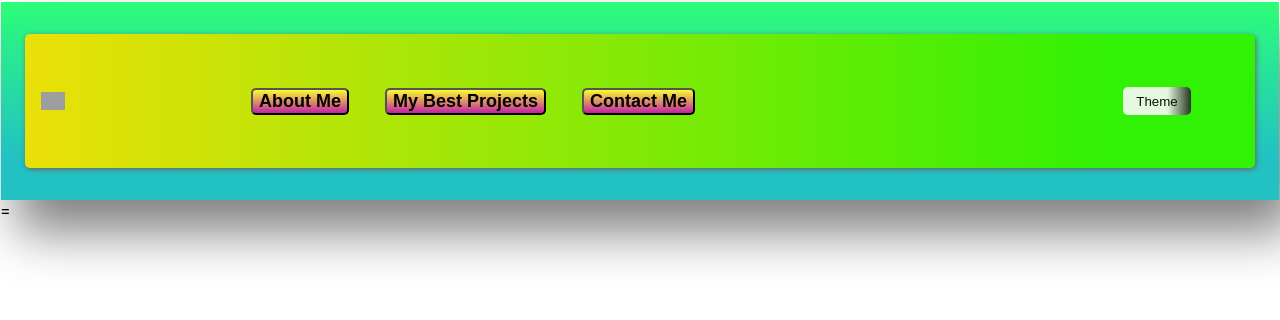
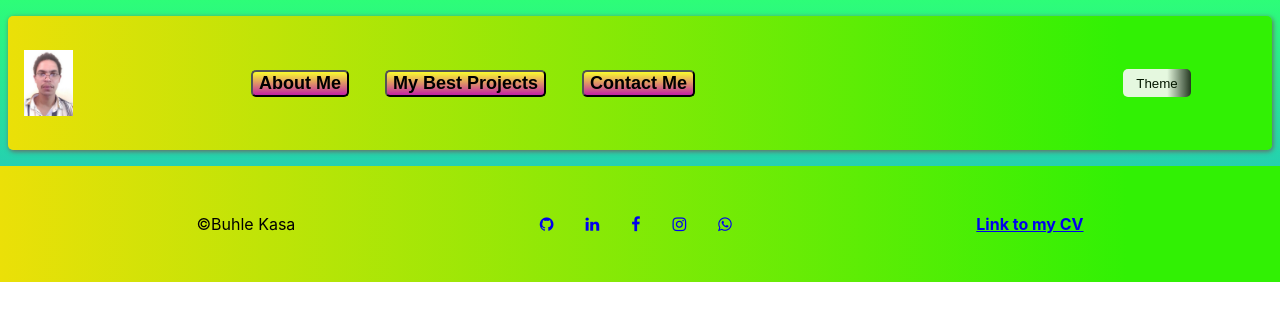
Before and after one commit to Mr-Kasa/buhkas465-wfo2401-groupb_buhlekasa_cdv05, a React (Create React App) app: page / in a window 1280 px wide. Shown: the top 320 px of the page. Built offline with nearby package versions, Linux system fonts and the light colour scheme; grey boxes are pictures that could not be loaded.

Commit message:
Created footer

```diff
--- a/public/index.html
+++ b/public/index.html
@@ -18,8 +18,8 @@
     <title><i class="fa fa-stethoscope" style="font-size:36px;"></i>Web Docter</title>
   </head>
   <body>
-    <noscript>You need to enable JavaScript to run this app.</noscript>
+
     <div id="root"></div>
-  =
+
   </body>
 </html>
--- a/src/App.css
+++ b/src/App.css
@@ -20,12 +20,13 @@
 body {
   background-color: var(--background-color);
   color: var(--text-color);
+  margin: 0;
 }
 
 .themeButton {
   position: relative;
   display: inline-block;
-  background-color: transparent;
+
   border-radius: 5px;
 }
 
@@ -62,12 +63,12 @@ button.active {
 }
 
 .bodyContainer {
+  display:flex;
+  flex-direction: column;
+  justify-content: center;
   min-width: fit-content;
-  margin-top: 2px;
-  margin-left: 1px;
-  margin-right: 1px;
-  padding: 1rem;
-  box-shadow: grey 1rem 2rem 3rem;
+  margin-bottom: 0;
+  padding-bottom:0;
   background: rgb(34,193,195);
   background: linear-gradient(0deg, rgba(34,193,195,1) 21%, rgba(45,253,120,1) 100%);
 }
@@ -174,3 +175,42 @@ button.active {
 
 
 /* ******************* End of Header styling********************** */
+
+
+
+/* ****************Footer Styling******************************** */
+
+.Footer{
+  width: 100%;
+  display:flex;
+  flex-direction: column;
+  justify-content: space-evenly;
+  align-items: center;
+  background: rgb(235,224,8);
+  background: linear-gradient(90deg, rgba(235,224,8,1) 0%, rgba(49,241,4,1) 88%);
+ margin-bottom: 0;
+}
+.FooterLinks{
+  display: flex;
+  flex-direction: row;
+  justify-content: space-between;
+  align-items: center;
+  margin:1em;
+  padding: 1em;
+  font-weight: 700;
+}
+.cvLink{
+  font-weight: 700;
+
+}
+.footerIcon{
+  padding: 1em;
+}
+
+@media (min-width:720px){
+  .Footer{
+    display: flex;
+    flex-direction: row;
+  }
+}
+/* ****************End of footer styling******************************** */
--- a/src/App.js
+++ b/src/App.js
@@ -1,15 +1,17 @@
 import './App.css';
 import React from "react"
 import Header from './components/Header';
+import Footer from './components/footer';
 
 
 function App() {
   return (
-    <>
+
     <body className='bodyContainer'>
    <Header></Header>
+   <Footer></Footer>
    </body>
-    </>
+
   )
 }
 
--- a/src/components/Header.js
+++ b/src/components/Header.js
@@ -1,12 +1,11 @@
 import React from "react";
 import ThemeSelector from "./theme";
+import logoImg from "./myPhoto.jpg"
 
 export default function Header() {
   return (
     <header className="header">
-
-        <img className="logoImg" src="https://t4.ftcdn.net/jpg/01/13/99/57/360_F_113995750_dAEGvjqxnsYD6asKjeDWJoVoSqjFvdGO.jpg" />
-
+        <img className="logoImg" src={logoImg}/>
       <div className="link-buttons">
         <button className="linkButton">About Me</button>
         <button className="linkButton">My Best Projects</button>
--- /dev/null
+++ b/src/components/footer.js
@@ -0,0 +1,32 @@
+import React from "react";
+
+export default function Footer(){
+    return(
+        <footer className="Footer">
+        <p className="CopyRight">©Buhle Kasa</p>
+        <div className="FooterLinks">
+            <a className="footerIcon"  href="https://github.com/Mr-Kasa" target="_blank" rel="noopener noreferrer">
+                <i className="fa fa-github"></i>
+            </a>
+            <a className="footerIcon"  href="https://linkedin.com/in/buhle-kasa-3a03b0298" target="_blank" rel="noopener noreferrer">
+                <i className="fa fa-linkedin"></i>
+            </a>
+            <a className="footerIcon"  href="https://www.facebook.com/profile.php?id=100091441338542" target="_blank" rel="noopener noreferrer">
+                <i className="fa fa-facebook"></i>
+            </a>
+            <a className="footerIcon" href="https://www.instagram.com/buhlelithakasa/#" target="_blank" rel="noopener noreferrer">
+                <i className="fa fa-instagram"></i>
+            </a>
+            <a className="footerIcon" href="https://wa.me/0796916824" target="_blank" rel="noopener noreferrer">
+                <i className="fa fa-whatsapp"></i>
+            </a>
+        </div>
+        <div className="cvLink">
+           <a rel="noopener noreferrer" target="_blank" href="https://docs.google.com/document/d/1Q551KzCNID7u0sabwh8M92p3-rIqmmtw2MuJQmSBspw/edit?usp=sharing">Link to my CV<br></br>
+
+            </a>
+        </div>
+
+    </footer>
+    )
+}
```
Also changed, not shown: src/components/myPhoto.jpg (added), src/logo.svg (deleted).
